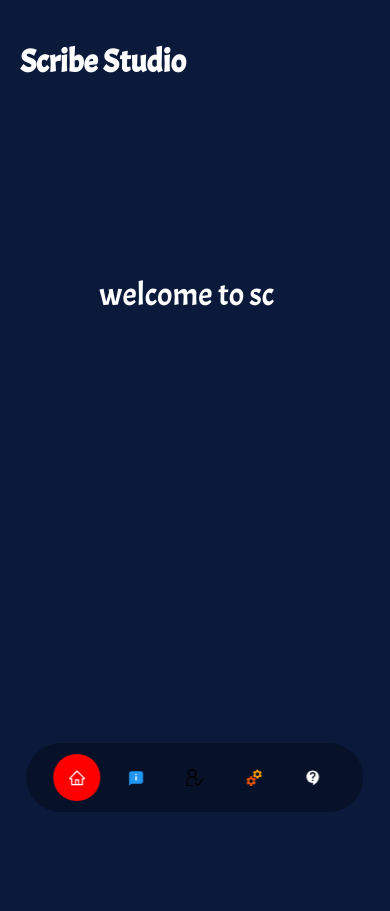
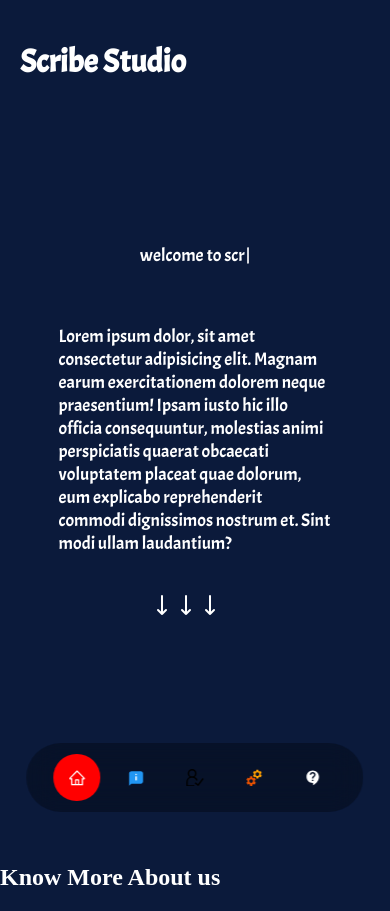
Before and after one commit to Domains18/expressa-frontend, a React (Create React App) app: page / in a window 390 px wide. Before the commit the page ends 844 px from the top, so only its background shows below. Built offline with nearby package versions, Linux system fonts and the light colour scheme.

Commit message:
first coomit: header and changes to App

```diff
--- a/src/App.js
+++ b/src/App.js
@@ -1,5 +1,6 @@
 import Nav from './components/Nav/Nav';
 import Header from './components/Header/Header';
+import About from './components/About/About';
 import './App.css';
 
 function App() {
@@ -7,6 +8,7 @@
   <div className="App">
       <Nav/>
       <Header/>
+      <About/>
     </div>
   );
 }
--- /dev/null
+++ b/src/components/About/About.jsx
@@ -0,0 +1,13 @@
+import React from 'react'
+
+const About = () => {
+  return (
+    <div id='About'>
+        <div className="title-container">
+            <h2>Know More About us</h2>
+        </div>
+    </div>
+  )
+}
+
+export default About
--- a/src/components/Header/Header.css
+++ b/src/components/Header/Header.css
@@ -1,25 +1,46 @@
 .header{
     font-family: 'Acme', sans-serif;
+    height: 100vh;
 }
 .header-txt{
     display: flex;
     justify-content: flex-start;
     padding: 20px;
+    padding-bottom: 80px;
 }
 .content-container{
+    display: flex;
     flex-direction: column;
-    align-items: center;
-    display: flex;
-    padding-top: 150px;
-    font-size: 5rem;
+    padding: 20px;
+    font-size: 2rem;
 }
-
-
+.new-text{
+    padding: 40px;
+    padding-bottom: 0;
+    width: 78%;
+}
+.typewriter{
+    margin: auto;
+}
+.arrows{
+    padding-left: 600px;
+    font-size: 3rem;
+}
 @media screen and (max-width: 600px) {
     .header{
-        width: 98%;
+        width: 100%;
     }
     .content-container{
-        font-size: 2rem;
+        align-items: center;
+        font-size: 18px;
+    }
+    .typewriter{
+        margin: auto;
+        padding: 0;
+        padding-top: 40px;
+    }
+    .arrows{
+        font-size: 1.5rem;
+        padding-left: 150px;
     }
 }
--- a/src/components/Header/Header.jsx
+++ b/src/components/Header/Header.jsx
@@ -1,4 +1,5 @@
-import React from 'react'
+import React from 'react';
+import {HiOutlineArrowNarrowDown} from 'react-icons/hi'
 import './Header.css'
 import Typewriter from 'typewriter-effect'
 const Header = () => {
@@ -9,18 +10,29 @@
         </div>
 
         {/* body */}
-
         <div className="content-container">
-            <Typewriter
+            <div className="typewriter">
+                <Typewriter
                 options={{
                     strings: [
                         'Hello', 'welcome to scribe'
-                        , 'For all your writing services'
+                        , 'For all your writing needs'
                     ],
                     autoStart: true,
                     loop: true
                 }}
             />
+            </div>
+            <div className="new-text">
+                <p>
+                    Lorem ipsum dolor, sit amet consectetur adipisicing elit. Magnam earum exercitationem dolorem neque praesentium! Ipsam iusto hic illo officia consequuntur, molestias animi perspiciatis quaerat obcaecati voluptatem placeat quae dolorum, eum explicabo reprehenderit commodi dignissimos nostrum et. Sint modi ullam laudantium?
+                </p>
+            </div>
+        </div>
+        <div className="arrows">
+            <HiOutlineArrowNarrowDown/>
+            <HiOutlineArrowNarrowDown/>
+            <HiOutlineArrowNarrowDown/>
         </div>
     </div>
   )
```
Also changed, not shown: src/components/About/About.css (added).
